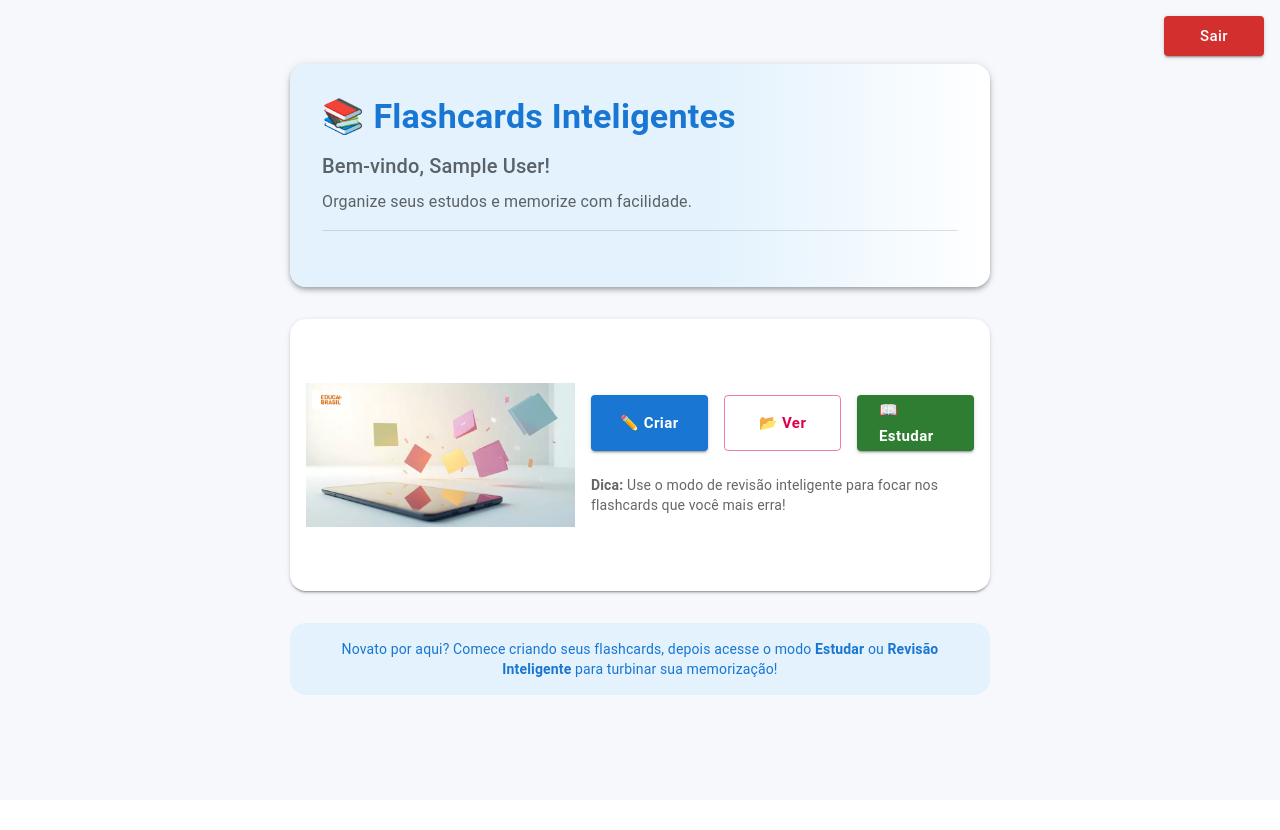
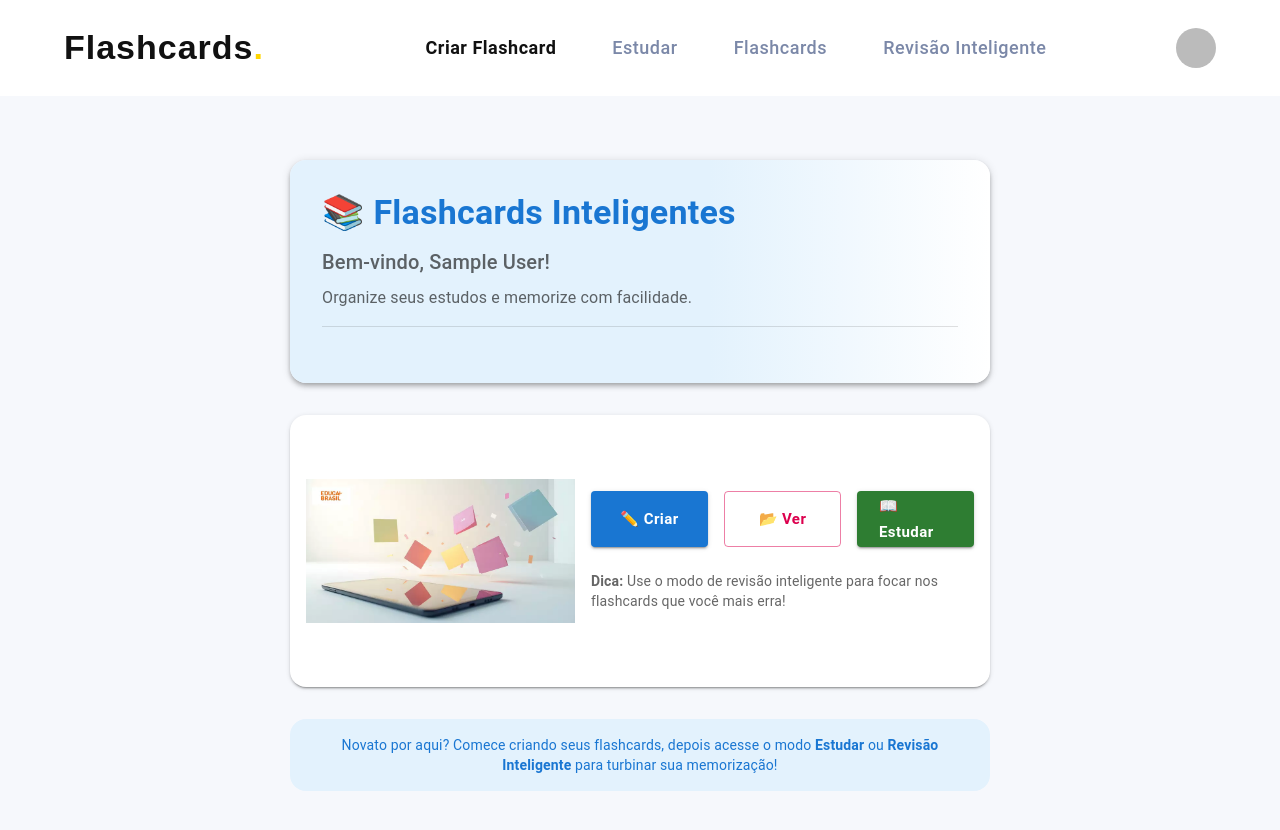
Before and after one commit to valeriapessoa/Flashcards, a Next.js app in the folder frontend/: page / in a window 1280 px wide. Shown: the top 830 px of the page. Before the commit the page ends 800 px from the top, so only its background shows below. Built offline with nearby package versions, Linux system fonts and the light colour scheme; no server answers; sample sign-in values are in the browser's storage.

Commit message:
feat: adiciona cabeçalho com navegação e menu de usuário, remove cabeçalhos das páginas de login e registro

```diff
--- a/frontend/src/app/login/page.tsx
+++ b/frontend/src/app/login/page.tsx
@@ -2,7 +2,6 @@
 import { useRouter } from 'next/router';
 import Link from 'next/link';
 import LoginForm from '../../components/LoginForm';
-import Header from '../../components/Header';
 import Footer from '../../components/Footer';
 import { Box, Typography, Button, Card, CardContent, useTheme } from '@mui/material';
 
@@ -10,7 +9,6 @@ const LoginPage = () => {
   const theme = useTheme();
   return (
     <>
-      <Header />
       <Box
         display="flex"
         flexDirection="column"
@@ -18,7 +16,6 @@ const LoginPage = () => {
         justifyContent="center"
         minHeight="75vh"
         sx={{
-          // Removido o background para deixar o fundo sem cor
           py: { xs: 2, md: 4 },
         }}
       >
--- a/frontend/src/app/page.tsx
+++ b/frontend/src/app/page.tsx
@@ -6,6 +6,7 @@ import Image from "next/image";
 import { useSession, signOut } from "next-auth/react";
 import { useEffect, useState } from "react";
 import { useRouter } from "next/navigation";
+import Header from "../components/Header";
 
 export default function Home() {
   const { data: session } = useSession();
@@ -29,25 +30,9 @@ export default function Home() {
   }
 
   return (
+    <>
+      <Header />
       <Box display="flex" flexDirection="column" alignItems="center" minHeight="100vh" bgcolor="#F6F8FC" px={2}>
-      {session && (
-        <Button
-          variant="contained"
-          color="error"
-          size="large"
-          onClick={() => signOut()}
-          sx={{
-            position: 'absolute',
-            top: 16,
-            right: 16,
-            height: 40,
-            minWidth: 100,
-            textTransform: "none",
-          }}
-        >
-          Sair
-        </Button>
-      )}
         <Box mt={8} mb={2} width="100%" maxWidth={700}>
           <Card elevation={4} sx={{ borderRadius: 4, p: 2, background: 'linear-gradient(90deg,#e3f2fd 60%,#fff 100%)' }}>
             <CardContent>
@@ -144,5 +129,6 @@ export default function Home() {
           </Card>
         </Box>
       </Box>
+    </>
   );
 }
--- a/frontend/src/app/register/page.tsx
+++ b/frontend/src/app/register/page.tsx
@@ -2,14 +2,12 @@
 import RegisterForm from '../../components/RegisterForm';
 import { Box, Typography, Button, Card, CardContent, useTheme } from '@mui/material';
 import Link from 'next/link';
-import Header from '../../components/Header';
 import Footer from '../../components/Footer';
 
 const RegisterPage = () => {
   const theme = useTheme();
   return (
     <>
-      <Header />
       <Box
         display="flex"
         flexDirection="column"
@@ -17,7 +15,6 @@ const RegisterPage = () => {
         justifyContent="center"
         minHeight="75vh"
         sx={{
-          // Removido o background para deixar o fundo sem cor
           py: { xs: 2, md: 4 },
         }}
       >
--- a/frontend/src/components/Header.tsx
+++ b/frontend/src/components/Header.tsx
@@ -1,17 +1,111 @@
+"use client";
 import React from 'react';
 import Link from 'next/link';
-import { AppBar, Toolbar, Typography, Button } from '@mui/material';
+import { AppBar, Toolbar, Typography, Button, Box, Avatar, Menu, MenuItem, IconButton } from '@mui/material';
+import { useSession, signOut } from 'next-auth/react';
+import { useRouter } from 'next/navigation';
+
+const navItems = [
+  { label: 'Criar Flashcard', href: '/criar-flashcard' },
+  { label: 'Estudar', href: '/estudar' },
+  { label: 'Flashcards', href: '/flashcards' },
+  { label: 'Revisão Inteligente', href: '/revisao-inteligente' },
+];
 
 const Header: React.FC = () => {
+  const { data: session } = useSession();
+  const router = useRouter();
+  const [anchorEl, setAnchorEl] = React.useState<null | HTMLElement>(null);
+
+  const handleMenu = (event: React.MouseEvent<HTMLElement>) => {
+    setAnchorEl(event.currentTarget);
+  };
+  const handleClose = () => {
+    setAnchorEl(null);
+  };
+
   return (
-    <AppBar position="static">
-      <Toolbar>
-        <Typography variant="h6" style={{ flexGrow: 1 }}>
-          Flashcards App
+    <AppBar position="static" elevation={0} sx={{ background: '#fff', color: '#222', boxShadow: 'none', py: 2 }}>
+      <Toolbar sx={{ maxWidth: 1200, width: '100%', mx: 'auto', px: 2, minHeight: 80 }}>
+        {/* Logo */}
+        <Typography
+          variant="h4"
+          sx={{
+            fontWeight: 700,
+            color: '#111',
+            letterSpacing: 1,
+            mr: 6,
+            flexShrink: 0,
+            cursor: 'pointer',
+            fontFamily: 'Montserrat, Arial, sans-serif',
+          }}
+          onClick={() => router.push('/')}
+        >
+          Flashcards<span style={{ color: '#FFD600' }}>.</span>
         </Typography>
-        <Button color="inherit" component={Link} href="/auth">
-          Login
-        </Button>
+        {/* Menu centralizado */}
+        <Box sx={{ display: 'flex', flexGrow: 1, justifyContent: 'center', gap: 2 }}>
+          {navItems.map((item, idx) => (
+            <Button
+              key={item.label}
+              component={Link}
+              href={item.href}
+              sx={{
+                color: idx === 0 ? '#111' : '#7b88a8',
+                fontWeight: idx === 0 ? 700 : 500,
+                fontSize: 18,
+                textTransform: 'none',
+                background: 'none',
+                borderRadius: 2,
+                px: 2.5,
+                py: 1.5,
+                boxShadow: 'none',
+                '&:hover': {
+                  color: '#1976d2',
+                  background: '#f5f7fa',
+                },
+              }}
+            >
+              {item.label}
+            </Button>
+          ))}
+        </Box>
+        {/* Login/Avatar à direita */}
+        {session && session.user ? (
+          <Box sx={{ display: 'flex', alignItems: 'center', ml: 2 }}>
+            <IconButton onClick={handleMenu} sx={{ p: 0 }}>
+              <Avatar alt={session.user.name || 'Usuário'} src={session.user.image || undefined} />
+            </IconButton>
+            <Menu anchorEl={anchorEl} open={Boolean(anchorEl)} onClose={handleClose}>
+              <MenuItem disabled>{session.user.name}</MenuItem>
+              <MenuItem onClick={() => { signOut(); handleClose(); }}>Sair</MenuItem>
+            </Menu>
+          </Box>
+        ) : (
+          <Button
+            component={Link}
+            href="/login"
+            variant="contained"
+            sx={{
+              ml: 3,
+              borderRadius: 2,
+              textTransform: 'none',
+              fontWeight: 700,
+              fontSize: 18,
+              background: 'linear-gradient(90deg, #1976d2 70%, #21c6fb)',
+              boxShadow: '0 2px 8px #1976d210',
+              px: 4,
+              py: 1.5,
+              minWidth: 110,
+              fontFamily: 'Montserrat, Arial, sans-serif',
+              '&:hover': {
+                background: 'linear-gradient(90deg, #1565c0 70%, #21c6fb)',
+              },
+            }}
+          >
+            Login
+          </Button>
+        )}
       </Toolbar>
     </AppBar>
   );
```
Lines whose indentation alone changed are shown as unchanged.
